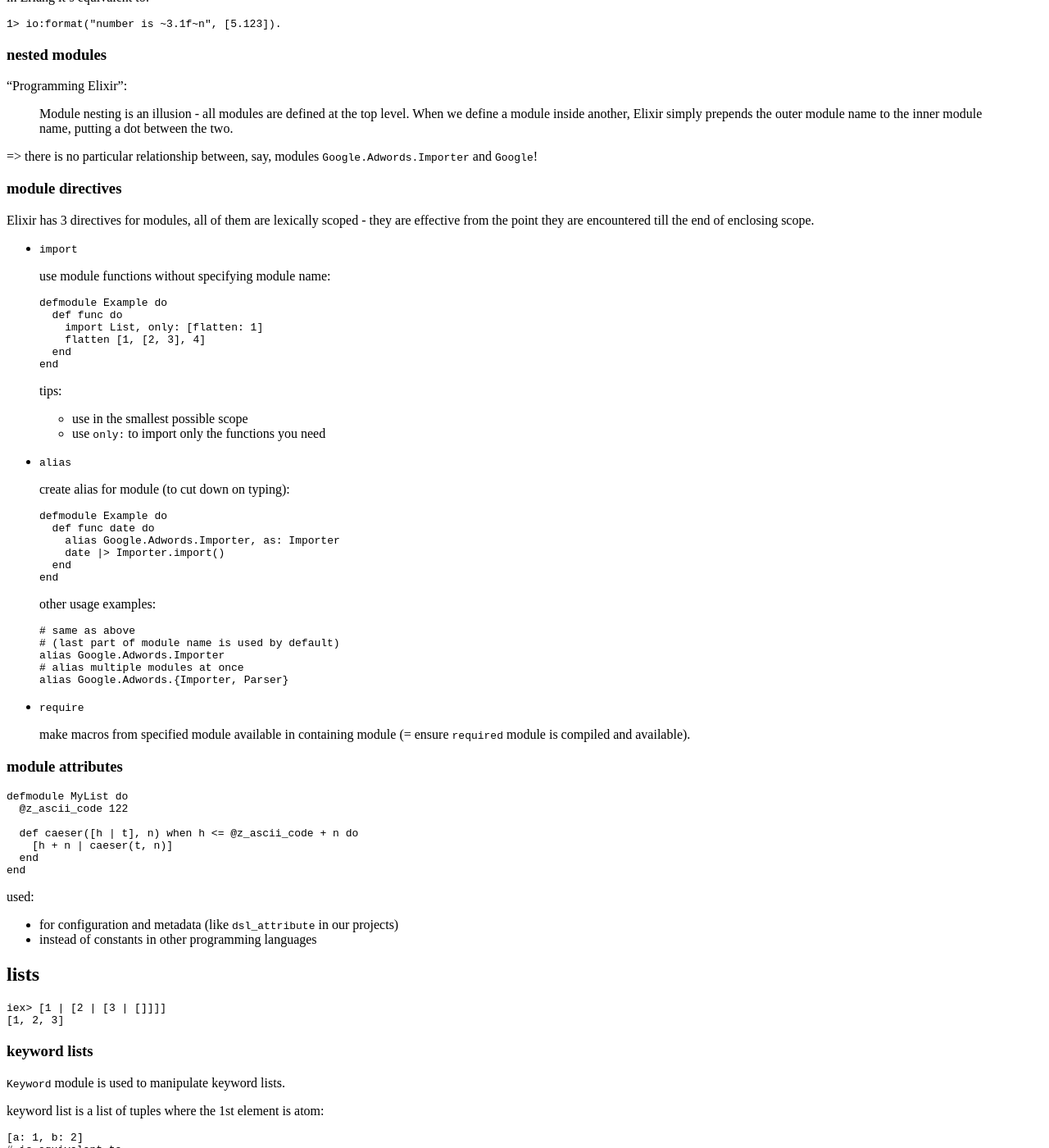
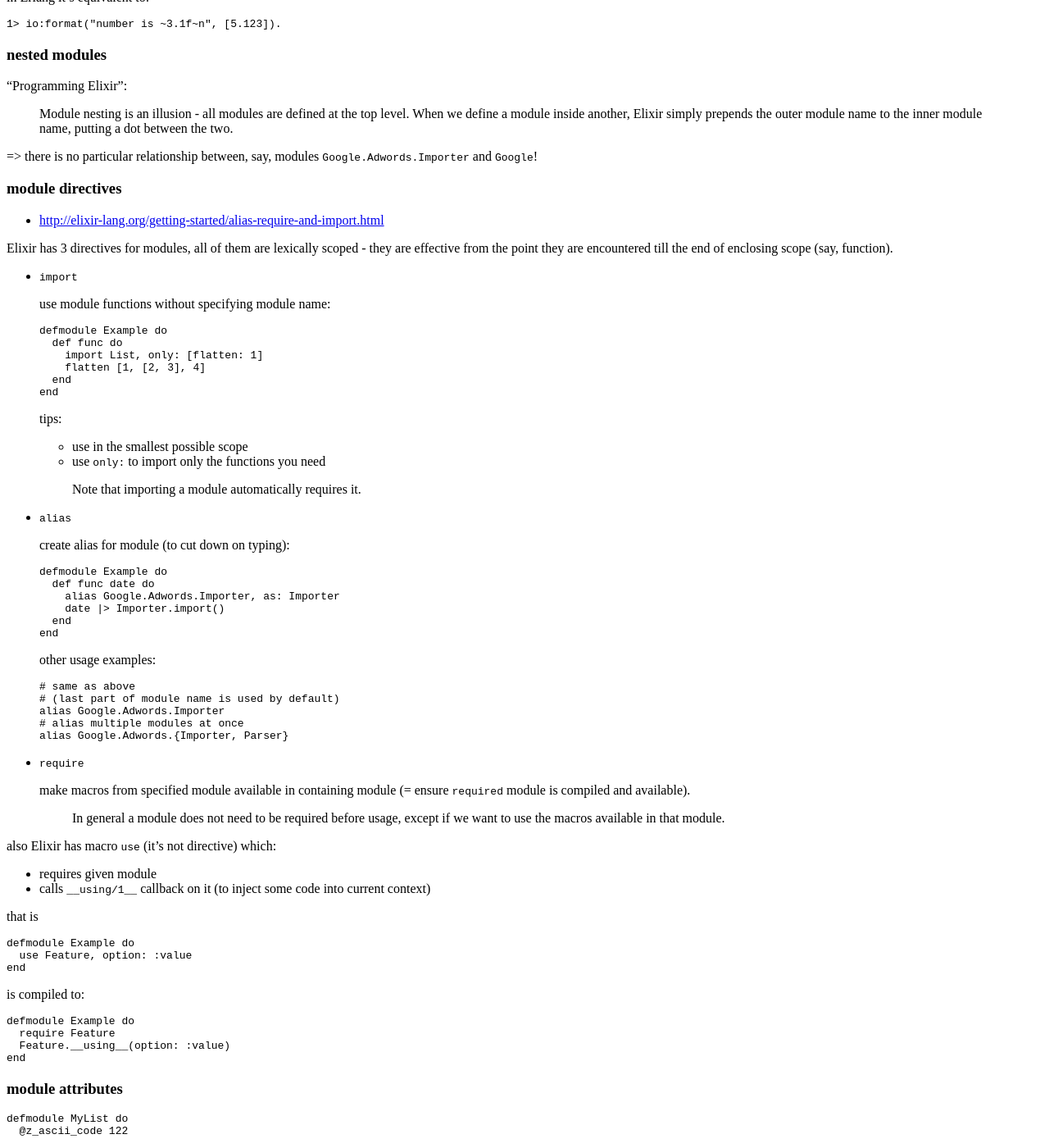
Before and after one commit to tap349/tap349.github.io, a Jekyll site: the page built from _posts/2016-12-31-elixir-notes.md, in a window 1280 px wide and 1400 px high, scrolled down 6116 px. Shown: the whole window at 82% size. Built offline with Jekyll 4.4.1, drawn with Linux system fonts in a browser that asks for light colours.

Commit message:
update 2017-05-14_16:24:11

````diff
--- a/_posts/2016-12-31-elixir-notes.md
+++ b/_posts/2016-12-31-elixir-notes.md
@@ -402,9 +402,12 @@ in Erlang it's equivalent to:
 
 ### module directives
 
+- <http://elixir-lang.org/getting-started/alias-require-and-import.html>
+
+
 Elixir has 3 directives for modules, all of them are lexically scoped -
 they are effective from the point they are encountered till the end of
-enclosing scope.
+enclosing scope (say, function).
 
 - `import`
 
@@ -423,6 +426,8 @@ enclosing scope.
 
   - use in the smallest possible scope
   - use `only:` to import only the functions you need
+
+  > Note that importing a module automatically requires it.
 
 - `alias`
 
@@ -451,6 +456,32 @@ enclosing scope.
 
   make macros from specified module available in containing module
   (= ensure `required` module is compiled and available).
+
+  > In general a module does not need to be required before usage,
+  > except if we want to use the macros available in that module.
+
+
+also Elixir has macro `use` (it's not directive) which:
+
+- requires given module
+- calls `__using/1__` callback on it (to inject some code into current context)
+
+that is
+
+```elixir
+defmodule Example do
+  use Feature, option: :value
+end
+```
+
+is compiled to:
+
+```elixir
+defmodule Example do
+  require Feature
+  Feature.__using__(option: :value)
+end
+```
 
 ### module attributes
 
````
